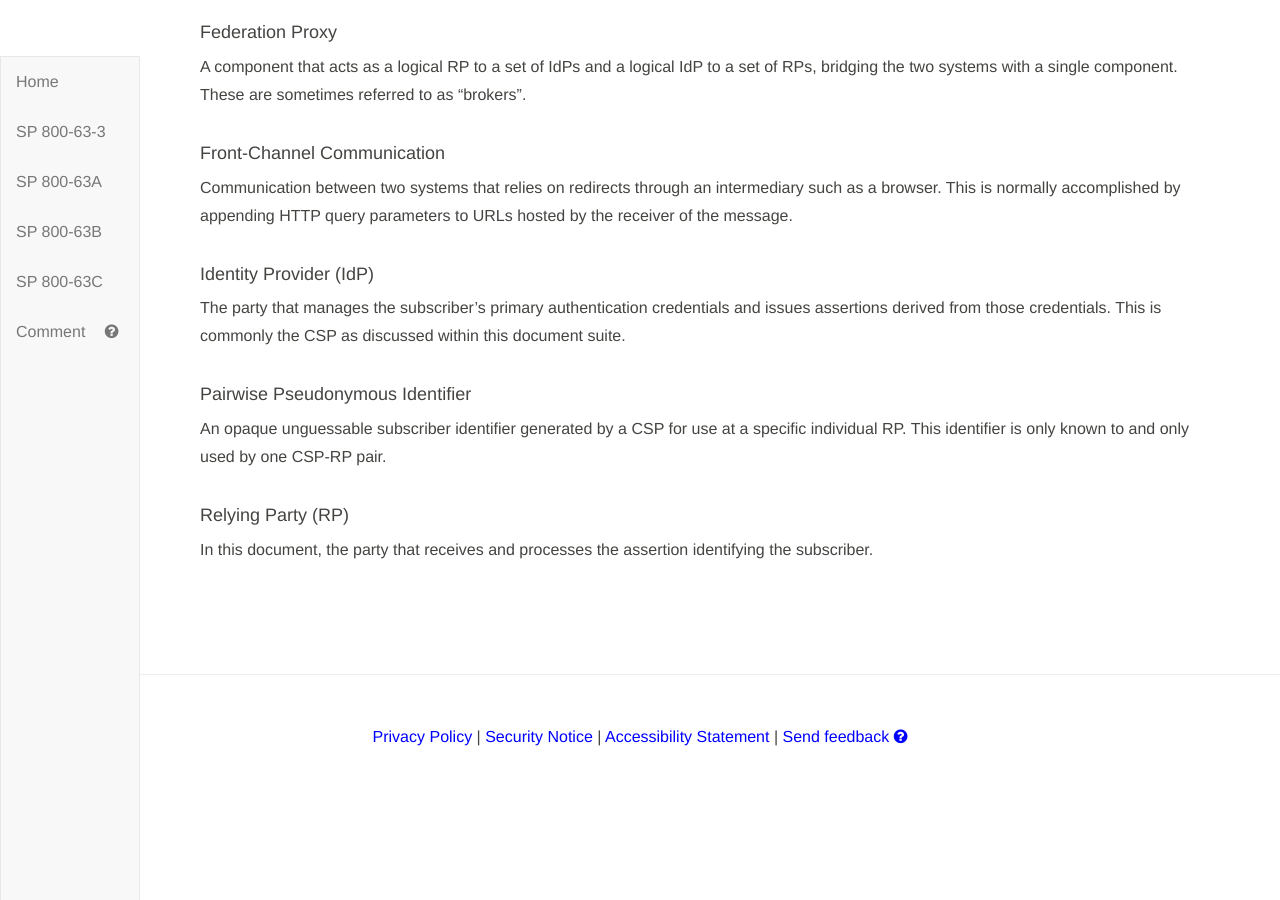
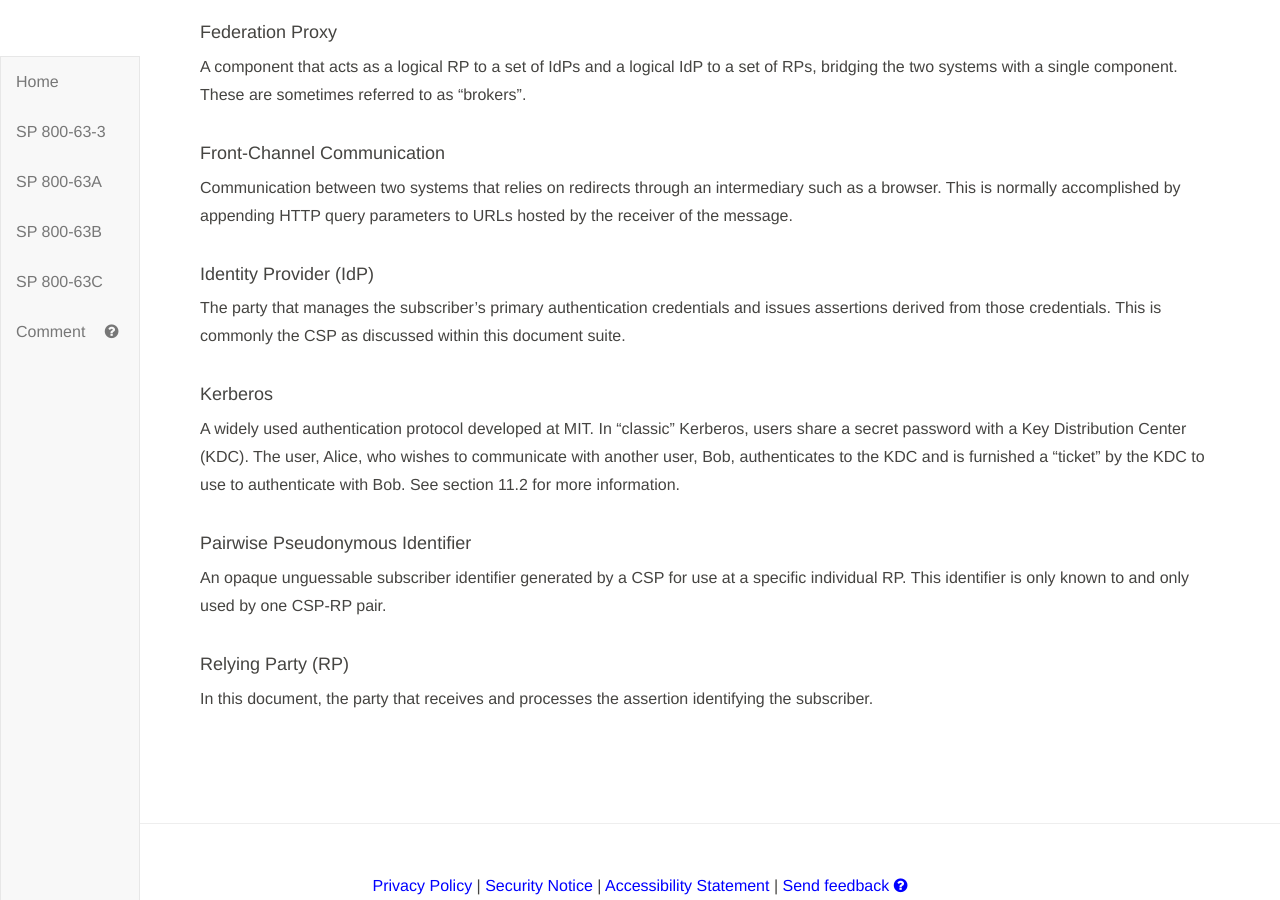
Before and after one commit to usnistgov/800-63-3, a Jekyll site: the page built from sp800-63c/sec3_definitions.md, in a window 1280 px wide and 900 px high, scrolled down 1499 px. Built offline with Jekyll 4.4.1, drawn with Linux system fonts in a browser that asks for light colours; our own code applies the rules of GitHub Pages for plain Markdown files; before the commit the page ends 2250 px from its top, so only the background shows below that.

Commit message:
Move Kerberos definition out of 800-63b
Split out short defintion and put the rest in the section on Kerberos
Tickets.

```diff
--- a/sp800-63c/sec3_definitions.md
+++ b/sp800-63c/sec3_definitions.md
@@ -50,6 +50,14 @@ Communication between two systems that relies on redirects through an intermedia
 #### Identity Provider (IdP)
 The party that manages the subscriber's primary authentication credentials and issues assertions derived from those credentials. This is commonly the CSP as discussed within this document suite.
 
+#### Kerberos
+
+A widely used authentication protocol developed at MIT. In "classic" Kerberos,
+users share a secret password with a Key Distribution Center (KDC). The user,
+Alice, who wishes to communicate with another user, Bob, authenticates to the
+KDC and is furnished a "ticket" by the KDC to use to authenticate with Bob.
+See section 11.2 for more information.
+
 #### Pairwise Pseudonymous Identifier
 An opaque unguessable subscriber identifier generated by a CSP for use at a specific individual RP. This identifier is only known to and only used by one CSP-RP pair.
 
```
Also changed, not shown: sp800-63b/sec3_definitions.md (+0 -5 lines), sp800-63c/sec11_examples.md (+6 -0 lines).
